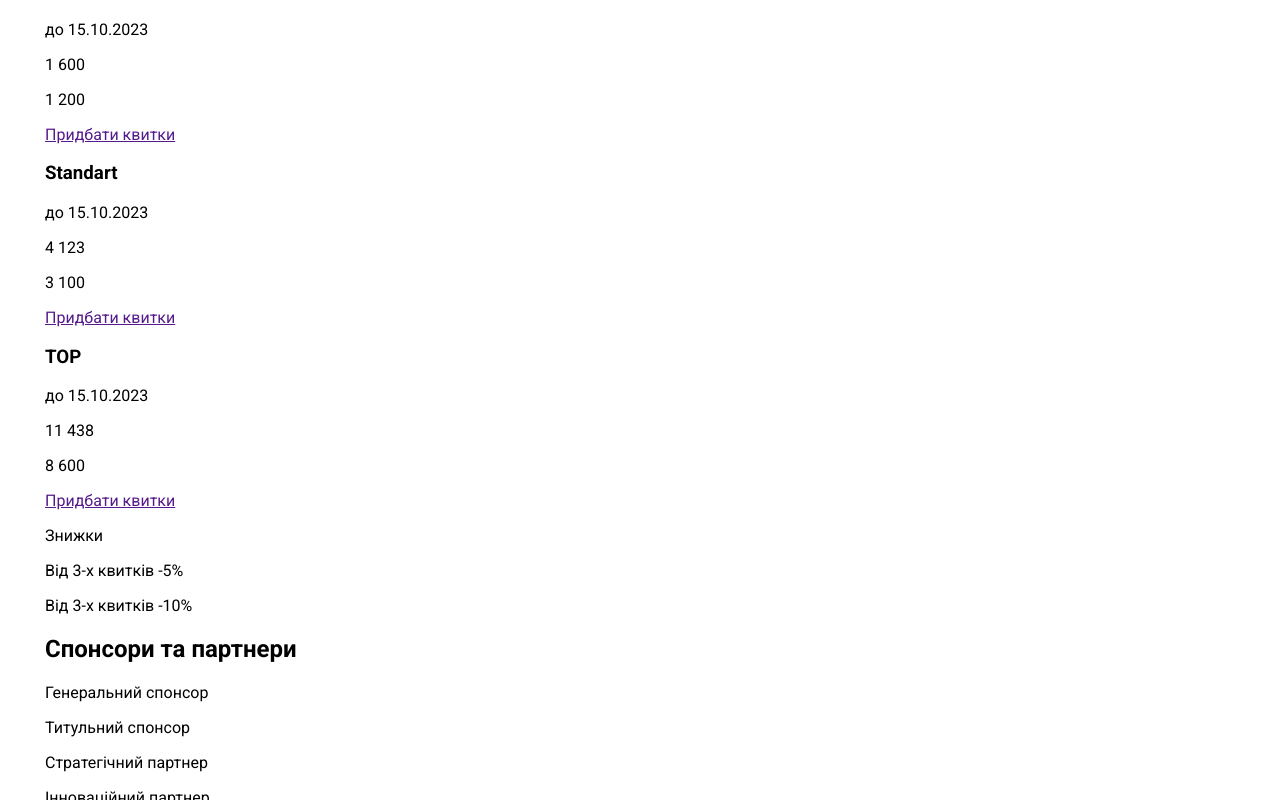
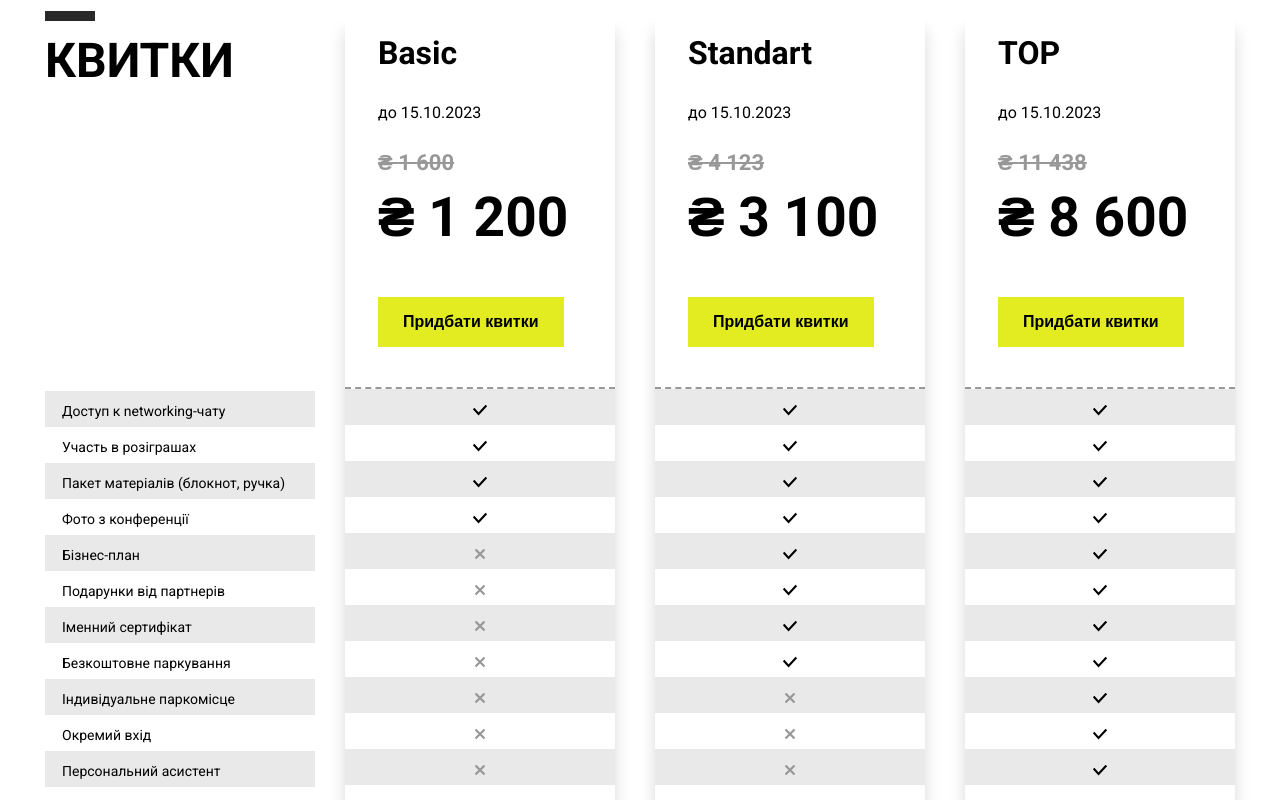
Before and after one commit to ageevprunich/ukforum, a React (Create React App) app: page / in a window 1280 px wide. Shown: the part 3740-4540 px from the top of the page. Built offline with nearby package versions, Linux system fonts and the light colour scheme.

Commit message:
Tickets Section done

```diff
--- a/src/components/Tickets.css
+++ b/src/components/Tickets.css
@@ -0,0 +1,234 @@
+.tickets-section{
+    padding: 100px 0;
+}
+
+.title-and-benefits{
+    max-width: 270px;
+    width: 100%;
+}
+
+.tickets-title{
+    position: relative;
+    font-size: 48px;
+    font-weight: 900;
+    line-height: 100px;
+    margin: 0;
+    text-transform: uppercase;
+}
+
+.tickets-title::before{
+    content: '';
+    position: absolute;
+    top: 0;
+    left: 0;
+    width: 50px;
+    height: 10px;
+    background-color: var(--text-color-black);
+}
+
+.tickets-table {
+    display: flex;
+    justify-content: space-between;
+}
+
+.ticket-benefits {
+    list-style: none;
+    padding: 0;
+    width: 100%;
+    margin-top: 280px;
+}
+
+.ticket-benefits-title{
+    font-size: 14px;
+    font-weight: 400;
+    line-height: 18px;
+    height: 15px;
+    padding: 11px 0 10px 17px;
+    margin: 0;
+}
+.ticket-benefits-title:nth-child(odd) {
+    background-color: var(--grey-color);
+}
+
+.ticket-benefits-title:last-child {
+    height: 32px;
+}
+
+.ticket-cards {
+    display: flex;
+    justify-content: space-between;
+    width: 100%;
+    max-width: 890px;
+}
+
+.ticket-card {
+    position: relative;
+    background: var(--text-color-white);
+    border: none;
+    box-shadow: 0 20px 15px rgba(0, 0, 0, 0.15);
+    max-width: 270px;
+    max-height: 860px;
+    width: 33%;
+    height: 100%;
+    padding: 0;
+    overflow: hidden;
+}
+
+.ticket-card::after {
+    content: '';
+    position: absolute;
+    top: 50px;
+    right: 0;
+    width: 50px;
+    height: 50px;
+    background: #fff;
+    border-radius: 50%;
+    transform: translate(50%, -50%);
+    box-shadow: 0 20 15 1000px rgba(0, 0, 0, 0.15);
+    /* фон секції */
+    z-index: 10;
+}
+
+.ticket-card-title{
+    font-size: 32px;
+    font-weight: 600;
+    line-height: 40px;
+    margin: 22px 33px 30px;
+}
+
+.ticket-card-date{
+    font-size: 16px;
+    font-weight: 400;
+    line-height: 20px;
+    margin: 0 33px 20px;
+}
+
+.ticket-card-old-price {
+    font-size: 22px;
+    font-weight: 600;
+    line-height: 40px;
+    margin: 0 33px 14px;
+    text-decoration: line-through;
+    color: var(--data-color-grey);
+}
+
+.ticket-card-price {
+    font-size: 55px;
+    font-weight: 600;
+    line-height: 40px;
+    margin: 0 33px;
+}
+
+.ticket-card-buy-btn {
+    background-color: var(--accent-yellow);
+    padding: 5px 25px;
+    margin: 60px 33px 40px;
+    max-width: 205px;
+    max-height: 50px;
+    border: none;
+    color: var(--color-black);
+    font-size: 16px;
+    font-weight: 600;
+    line-height: 40px;
+    cursor: pointer;
+}
+
+.ticket-card-options {
+    list-style: none;
+    padding: 0;
+    margin: 0;
+}
+
+.ticket-card-options::before {
+    content: '';
+    display: block;
+    border-top: 2px dashed var(--data-color-grey);
+    width: 100%;
+    margin: 0;
+}
+
+.ticket-card-options-icon {
+    padding: 12px 0 12px;
+    height: 12px;
+    text-align: center;
+}
+
+.ticket-card-options-icon:nth-child(odd) {
+    background-color: var(--grey-color);
+}
+
+.ticket-card-options-icon:last-child{
+    height: 29px;
+}
+
+.icon-accept{
+    width: 18px;
+    height: 12px;
+}
+
+.icon-decline{
+    width: 12px;
+    height: 12px;
+}
+
+.discount-section {
+    display: flex;
+    margin-top: 70px;
+    padding: 0;
+    justify-content: space-between;
+    align-items: center;
+    max-height: 160px;
+}
+
+.discount-title {
+    background: var(--accent-yellow);
+    padding: 55px 75px 64px;
+
+    max-width: 270px;
+    height: 100%;
+}
+
+.discount-title-text{
+    font-size: 32px;
+    font-weight: 600;
+    line-height: 40px;
+    padding: 0;
+    margin: 0;
+}
+
+.discount-details {
+    position: relative;
+    max-width: 810px;
+    max-height: 160px;
+    width: 100%;
+    margin: 0;
+    padding: 30px 0 30px 80px;
+    background-color: var(--grey-color);
+}
+
+.discount-details-text{
+    font-size: 20px;
+    font-weight: 400;
+    line-height: 40px;
+    padding: 0;
+    margin: 0;
+}
+
+.discount-details-text:first-child{
+    margin-bottom: 19px;
+}
+
+.discount-details-text span{
+    font-size: 22px;
+    font-weight: 600;
+    line-height: 40px;
+    margin-left: 215px;
+}
+
+.discount-corner-icon{
+    position: absolute;
+    bottom: 20px;
+    right: 20px;
+    width: 30px;
+    height: 30px;
+}
--- a/src/components/Tickets.tsx
+++ b/src/components/Tickets.tsx
@@ -1,43 +1,76 @@
 import React from "react";
 import './Tickets.css';
+import decorarrow from '../images/decor-arrow.svg';
+import { ReactComponent as AcceptIcon } from '../images/decor-accept.svg';
+import { ReactComponent as DeclineIcon } from '../images/decor-decline.svg';
 
 const Tickets = () => {
     return (
         <section className="tickets-section">
             <div className="container">
-                <div className="ticket-container">
-                    <div className="tickets-info">
+                <div className="tickets-table">
+                    {/* Ліва колонка — список переваг */}
+                    <div className="title-and-benefits">
                         <h2 className="tickets-title">квитки</h2>
+                        <ul className="ticket-benefits">
+                            <li className="ticket-benefits-title">Доступ к networking-чату</li>
+                            <li className="ticket-benefits-title">Участь в розіграшах</li>
+                            <li className="ticket-benefits-title">Пакет матеріалів (блокнот, ручка)</li>
+                            <li className="ticket-benefits-title">Фото з конференції</li>
+                            <li className="ticket-benefits-title">Бізнес-план</li>
+                            <li className="ticket-benefits-title">Подарунки від партнерів</li>
+                            <li className="ticket-benefits-title">Іменний сертифікат</li>
+                            <li className="ticket-benefits-title">Безкоштовне паркування</li>
+                            <li className="ticket-benefits-title">Індивідуальне паркомісце</li>
+                            <li className="ticket-benefits-title">Окремий вхід</li>
+                            <li className="ticket-benefits-title">Персональний асистент</li>
+                            <li className="ticket-benefits-title">Sweets & Drinks Nonstop</li>
+                            <li className="ticket-benefits-title">Afterparty & Networking після другого дня</li>
+                        </ul>
                     </div>
-                    <div className="basic-ticket">
-                        <h3>Basic</h3>
-                        <p>до 15.10.2023</p>
-                        <p>1 600</p>
-                        <p>1 200</p>
-                        <a href="">Придбати квитки</a>
-                    </div>
-                    <div className="standart-ticket">
-                        <h3>Standart</h3>
-                        <p>до 15.10.2023</p>
-                        <p>4 123</p>
-                        <p>3 100</p>
-                        <a href="">Придбати квитки</a>
-                    </div>
-                    <div className="top-ticket">
-                        <h3>TOP</h3>
-                        <p>до 15.10.2023</p>
-                        <p>11 438</p>
-                        <p>8 600</p>
-                        <a href="">Придбати квитки</a>
+                    {/* Три типи квитків */}
+                    <div className="ticket-cards">
+                        {[{
+                        name: 'Basic',
+                        oldPrice: '1 600',
+                        price: '1 200',
+                        list: [1,1,1,1,0,0,0,0,0,0,0,0,0]
+                        }, {
+                        name: 'Standart',
+                        oldPrice: '4 123',
+                        price: '3 100',
+                        list: [1,1,1,1,1,1,1,1,0,0,0,0,0]
+                        }, {
+                        name: 'TOP',
+                        oldPrice: '11 438',
+                        price: '8 600',
+                        list: [1,1,1,1,1,1,1,1,1,1,1,1,1]
+                        }].map((ticket, i) => (
+                        <div className="ticket-card" key={i}>
+                            <h3 className="ticket-card-title">{ticket.name}</h3>
+                            <p className="ticket-card-date">до 15.10.2023</p>
+                            <p className="ticket-card-old-price">&#8372; {ticket.oldPrice}</p>
+                            <p className="ticket-card-price">&#8372; {ticket.price}</p>
+                            <button className="ticket-card-buy-btn">Придбати квитки</button>
+                            <ul className="ticket-card-options">
+                            {ticket.list.map((item, idx) => (
+                                <li className="ticket-card-options-icon" key={idx}>{item ? <AcceptIcon className="icon-accept"/> : <DeclineIcon className="icon-decline" />}</li>
+                            ))}
+                            </ul>
+                        </div>
+                        ))}
                     </div>
                 </div>
-                <div className="discount-container">
+
+                {/* Блок знижок */}
+                <div className="discount-section">
                     <div className="discount-title">
-                        <p>Знижки</p>
+                        <p className="discount-title-text">Знижки</p>
                     </div>
-                    <div className="discount-percent">
-                        <p>Від 3-х квитків -5%</p>
-                        <p>Від 3-х квитків -10%</p>
+                    <div className="discount-details">
+                        <p className="discount-details-text">від 3 квитків <span>-5%</span></p>
+                        <p className="discount-details-text">від 6 квитків <span>-10%</span></p>
+                        <img className="discount-corner-icon" src={decorarrow} alt="decoration-arrow" />
                     </div>
                 </div>
             </div>
--- a/src/index.css
+++ b/src/index.css
@@ -4,6 +4,7 @@
   --grey-color: rgba(233, 233, 233, 1);
   --text-color-black: rgba(41, 41, 41, 1);
   --text-color-white: rgba(255, 255, 255, 1);
+  --data-color-grey: rgba(152, 152, 152, 1);
   --copy-rights-color: rgba(215, 215, 215, 1);
   --accent-yellow: rgba(227, 236, 33, 1);
   --accent-blue: rgba(113, 179, 231, 1);
```
Also changed, not shown: src/images/decor-accept.svg (added), src/images/decor-decline.svg (added).
